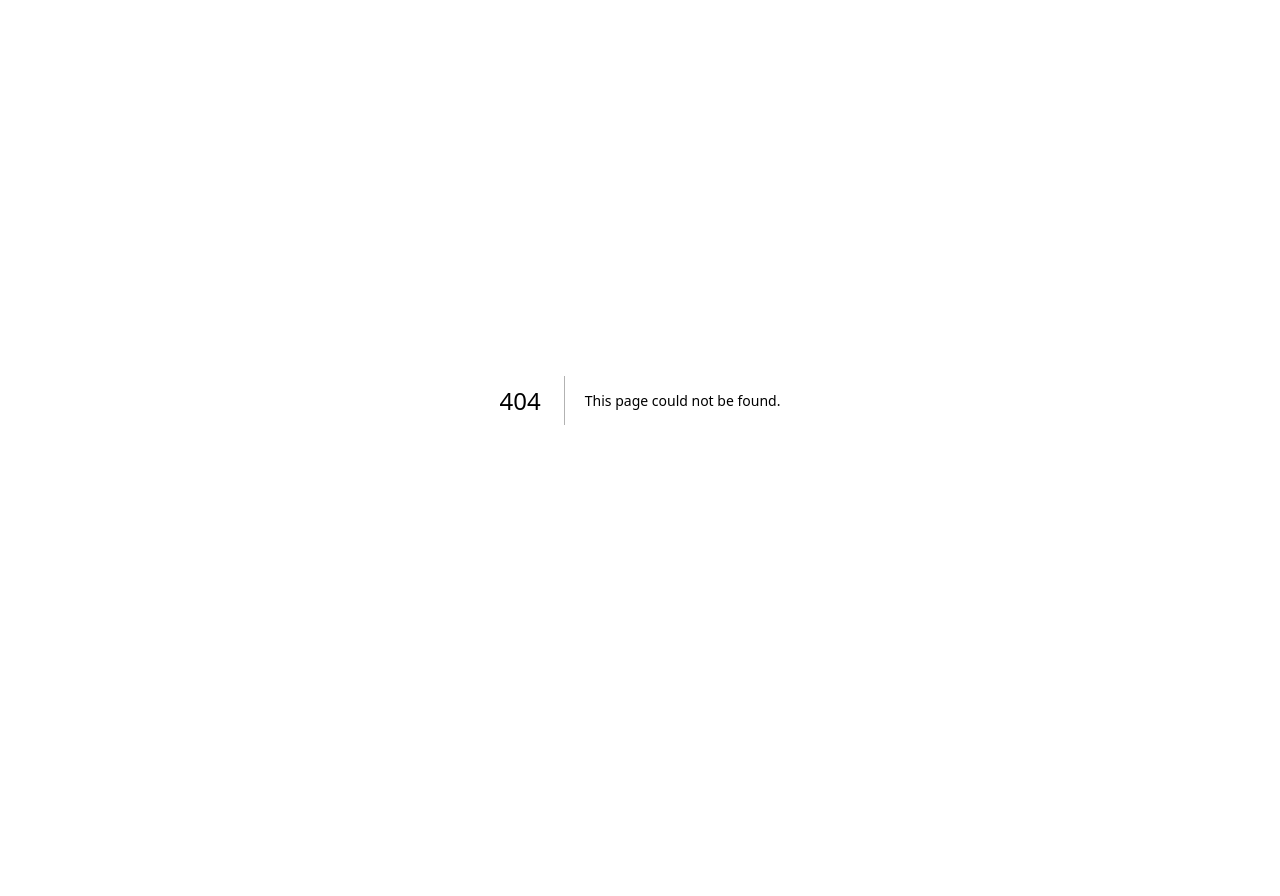
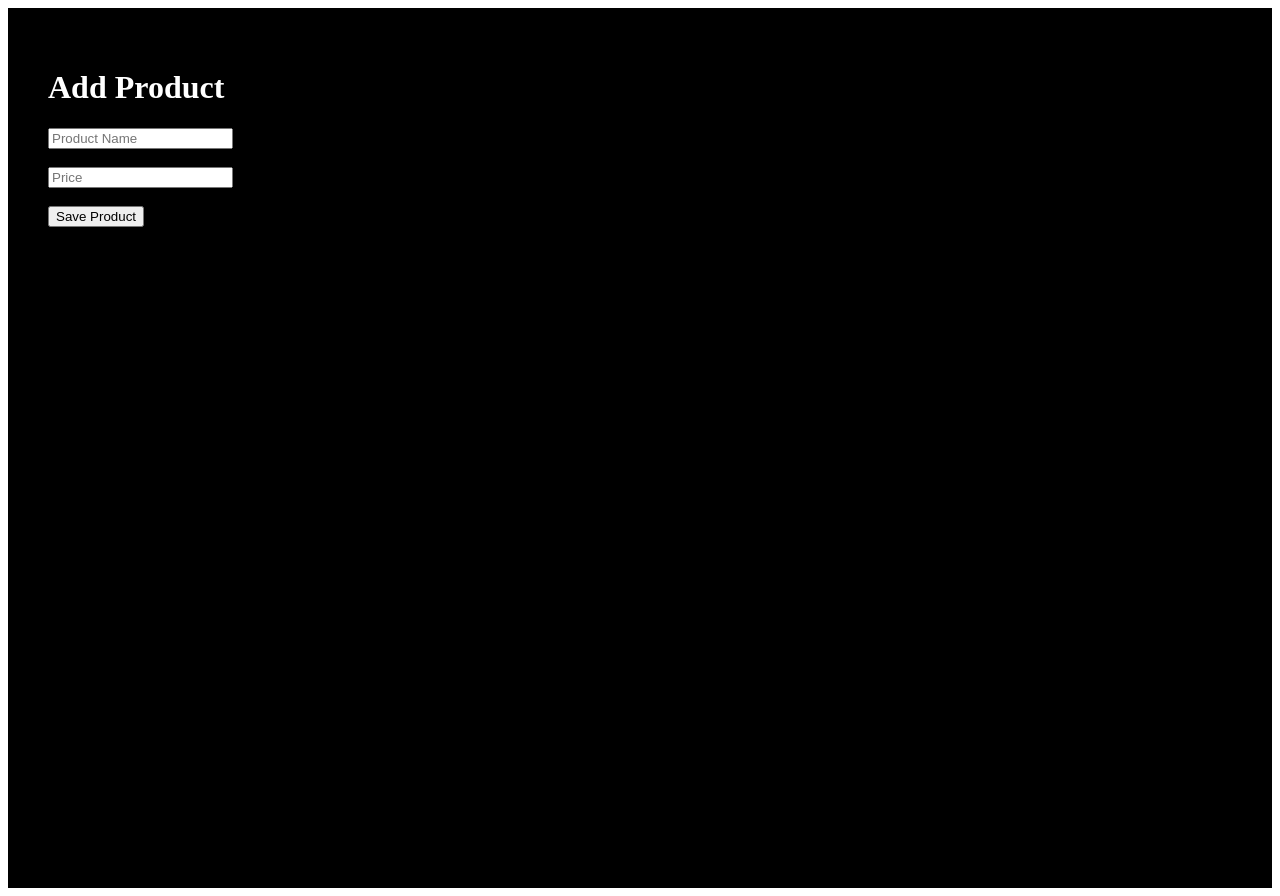
Before and after one commit to jds1985/Shopstream, a Next.js app: page /shop/products/new in a window 1280 px wide. Before the commit this address had no page. Before the commit the page ends 800 px from the top, so only its background shows below. Built offline with nearby package versions, Linux system fonts and the light colour scheme.

Commit message:
Create page.tsx

```diff
--- /dev/null
+++ b/app/shop/products/new/page.tsx
@@ -0,0 +1,43 @@
+"use client";
+
+import { useState } from "react";
+
+export default function NewProduct() {
+  const [name, setName] = useState("");
+  const [price, setPrice] = useState("");
+
+  function handleSubmit(e: any) {
+    e.preventDefault();
+    console.log({ name, price });
+    alert("Product added (for now)");
+  }
+
+  return (
+    <main style={{
+      minHeight: "100vh",
+      background: "black",
+      color: "white",
+      padding: "40px"
+    }}>
+      <h1>Add Product</h1>
+
+      <form onSubmit={handleSubmit} style={{ marginTop: "20px" }}>
+        <input
+          placeholder="Product Name"
+          value={name}
+          onChange={e => setName(e.target.value)}
+        /><br /><br />
+
+        <input
+          placeholder="Price"
+          value={price}
+          onChange={e => setPrice(e.target.value)}
+        /><br /><br />
+
+        <button type="submit">
+          Save Product
+        </button>
+      </form>
+    </main>
+  );
+}
```
